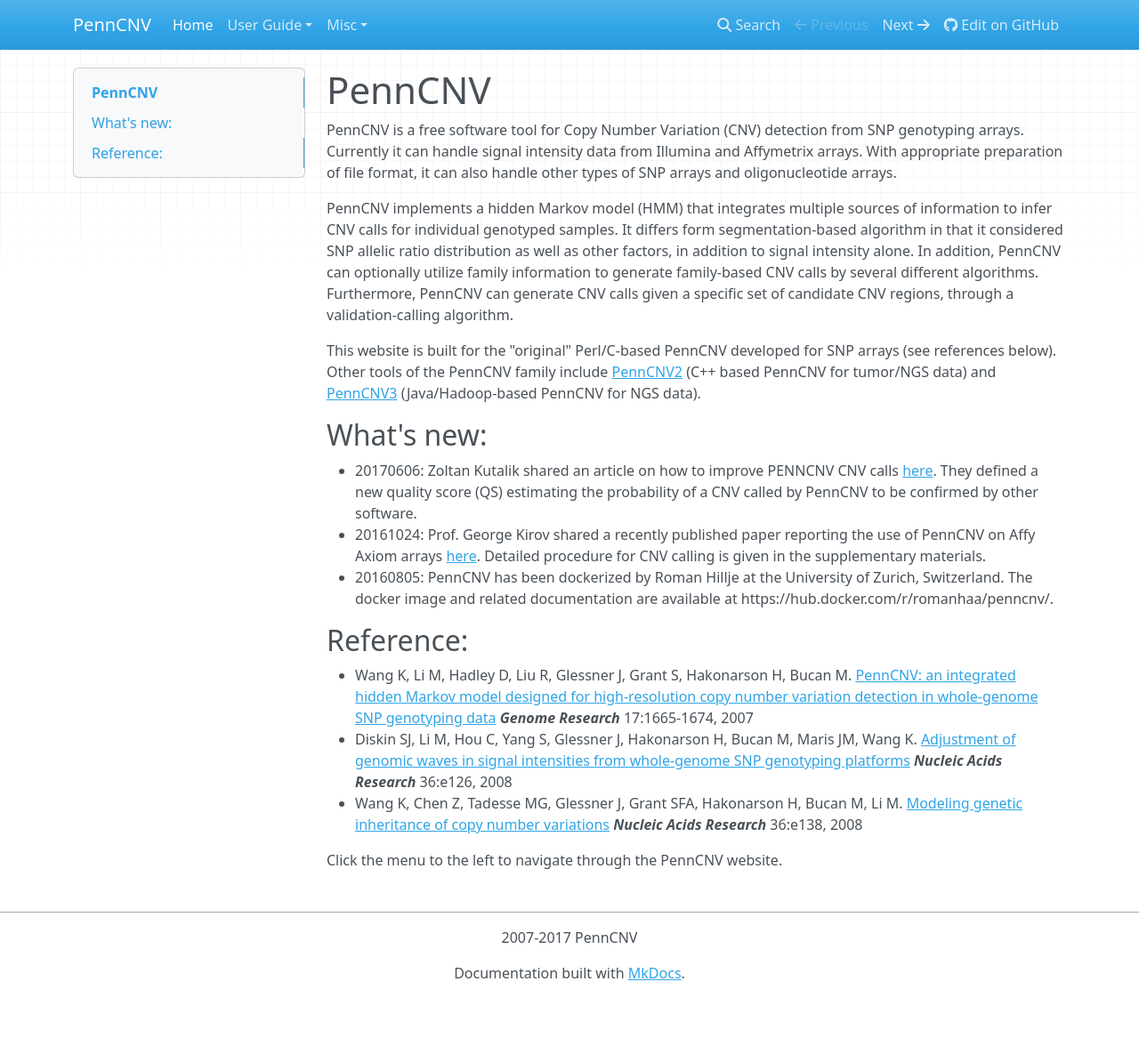
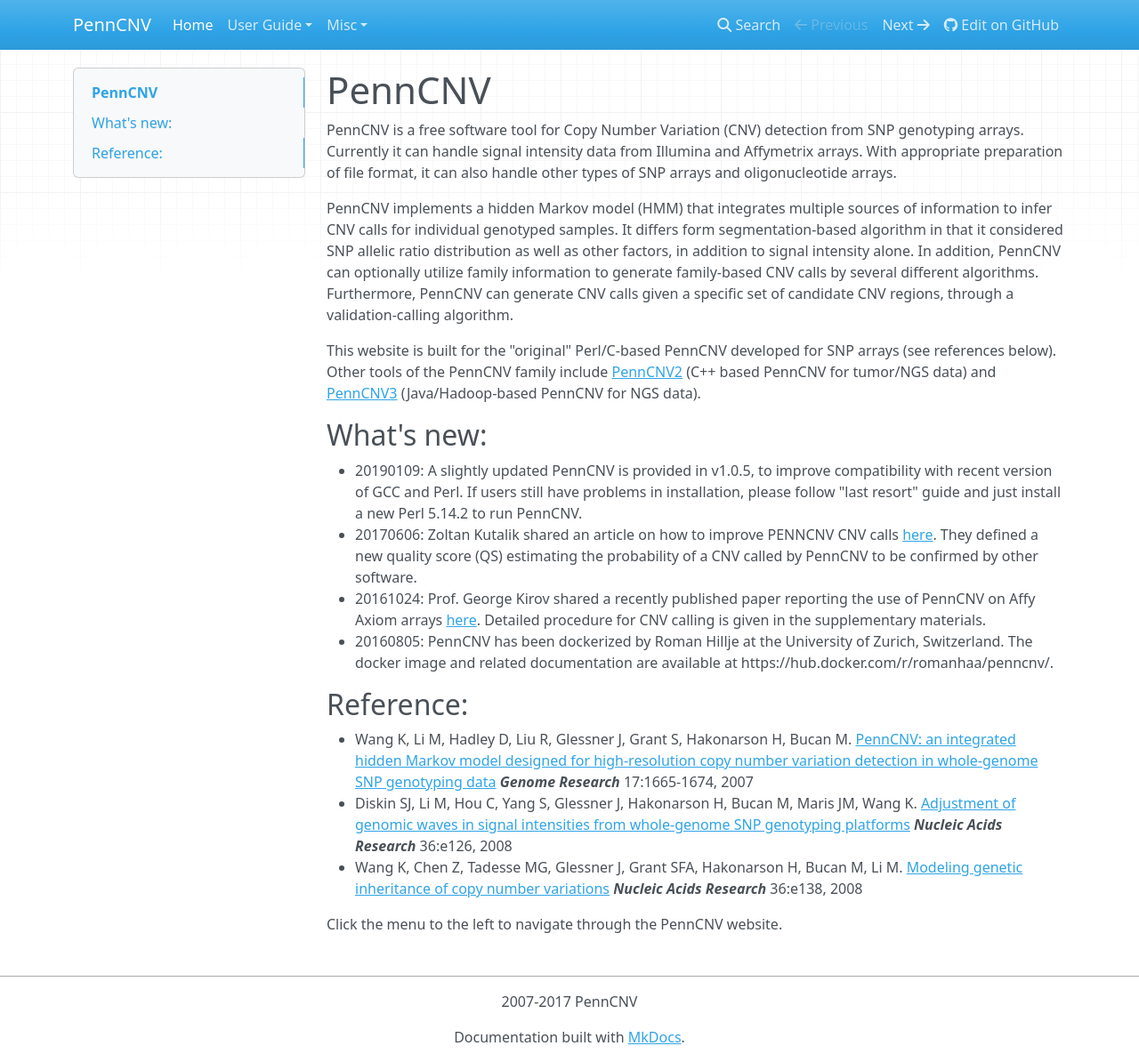
Before and after one commit to WGLab/PennCNV, an MkDocs documentation site: the page built from docs/index.md, in a window 1280 px wide and 1194 px high. Shown: the whole window at 89% size. Built offline with MkDocs 1.6.1, drawn with Linux system fonts in a browser that asks for light colours; nearby versions of some CDN libraries; old or Windows-style settings are respelled for this version of MkDocs.

Commit message:
Update index.md

```diff
--- a/docs/index.md
+++ b/docs/index.md
@@ -8,6 +8,7 @@
 
 ## What's new:
 
+- 20190109: A slightly updated PennCNV is provided in v1.0.5, to improve compatibility with recent version of GCC and Perl. If users still have problems in installation, please follow "last resort" guide and just install a new Perl 5.14.2 to run PennCNV.
 - 20170606: Zoltan Kutalik shared an article on how to improve PENNCNV CNV calls [here](https://www.ncbi.nlm.nih.gov/pubmed/27402902). They defined a new quality score (QS) estimating the probability of a CNV called by PennCNV to be confirmed by other software.
 - 20161024: Prof. George Kirov shared a recently published paper reporting the use of PennCNV on Affy Axiom arrays [here](http://www.sciencedirect.com/science/article/pii/S0006322316327111). Detailed procedure for CNV calling is given in the supplementary materials.
 - 20160805: PennCNV has been dockerized by Roman Hillje at the University of Zurich, Switzerland. The docker image and related documentation are available at https://hub.docker.com/r/romanhaa/penncnv/.
```
